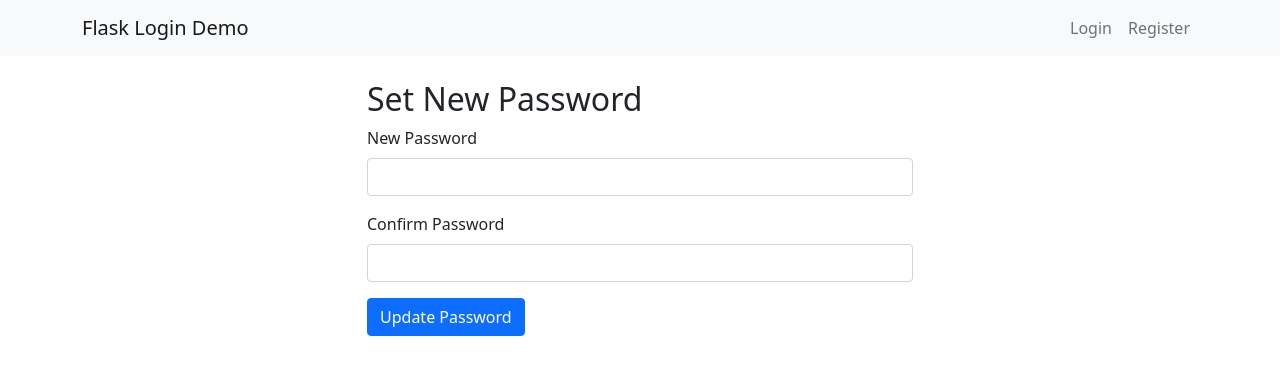
After one commit to AddingBurritos/authflask, a Flask app: template templates/reset_password.html in a window 1280 px wide. The commit adds this page. Shown: the top 375 px of the page. Run offline with Flask 3, Linux system fonts and the light colour scheme; the template is opened without the code that fills it, so the values that code supplies are empty.

Commit message:
added passwd reset html templates

```diff
--- a/templates/login.html
+++ b/templates/login.html
@@ -15,6 +15,9 @@
                 </div>
                 <button type="submit" class="btn btn-primary">Login</button>
             </form>
+            <div class="mt-3">
+                <a href="{{ url_for('forgot_password') }}">Forgot Password?</a>
+            </div>
         </div>
     </div>
 {% endblock %}
--- /dev/null
+++ b/templates/reset_password.html
@@ -0,0 +1,20 @@
+{% extends "base.html" %}
+{% block title %}Reset Password{% endblock %}
+{% block content %}
+    <div class="row">
+        <div class="col-md-6 offset-md-3">
+            <h2>Set New Password</h2>
+            <form method="POST">
+                <div class="mb-3">
+                    <label for="password" class="form-label">New Password</label>
+                    <input type="password" class="form-control" id="password" name="password" required>
+                </div>
+                <div class="mb-3">
+                    <label for="confirm_password" class="form-label">Confirm Password</label>
+                    <input type="password" class="form-control" id="confirm_password" name="confirm_password" required>
+                </div>
+                <button type="submit" class="btn btn-primary">Update Password</button>
+            </form>
+        </div>
+    </div>
+{% endblock %}
```
Also changed, not shown: templates/forgot_password.html (added, +19 -0 lines).
